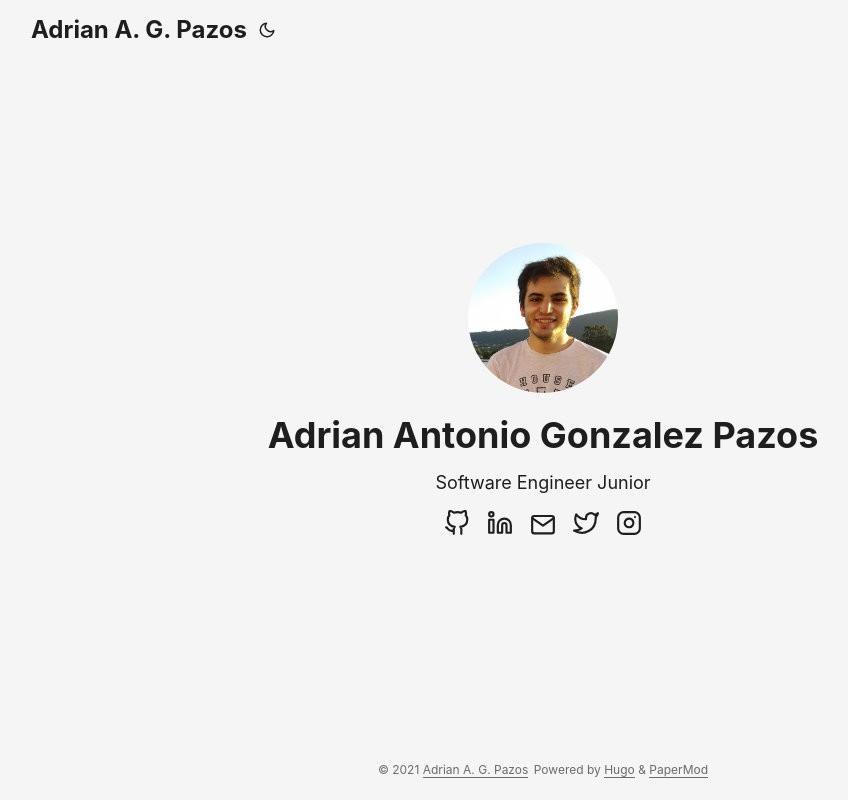
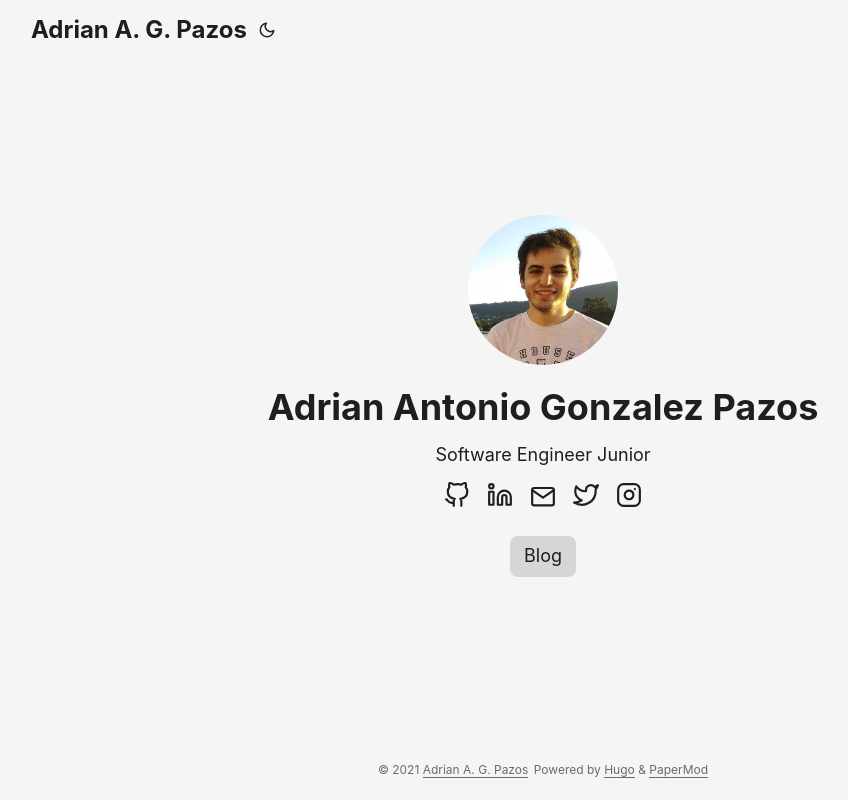
Before and after one commit to aagpazos/aagpazos.github.io, a plain HTML site: page index.html in a window 1280 px wide. Shown: the whole page, without its empty margins (97-945 px from the left). Drawn offline with Linux system fonts and the light colour scheme.

Commit message:
deploy: aagpazos/aagpazos.github.io_source@e51053b41b15bc9a37bdb6f06938e07c52a1aea9

```diff
--- a/index.html
+++ b/index.html
@@ -170,6 +170,11 @@
     </a>
 </div>
 
+        <div class="buttons">
+            <a class="button" href="archives" rel="noopener" title="Blog">
+                <span class="button-inner">Blog</span>
+            </a>
+        </div>
     </div>
 </div>
 
```
